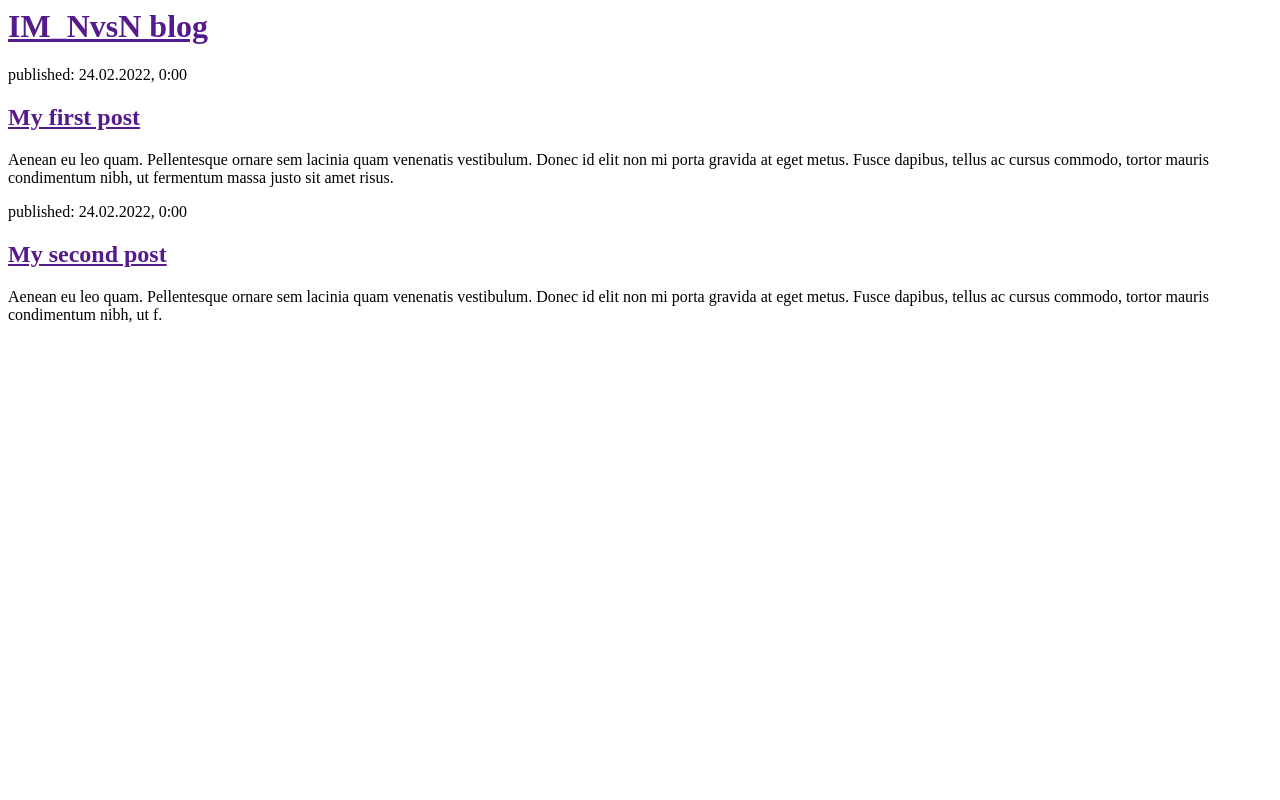
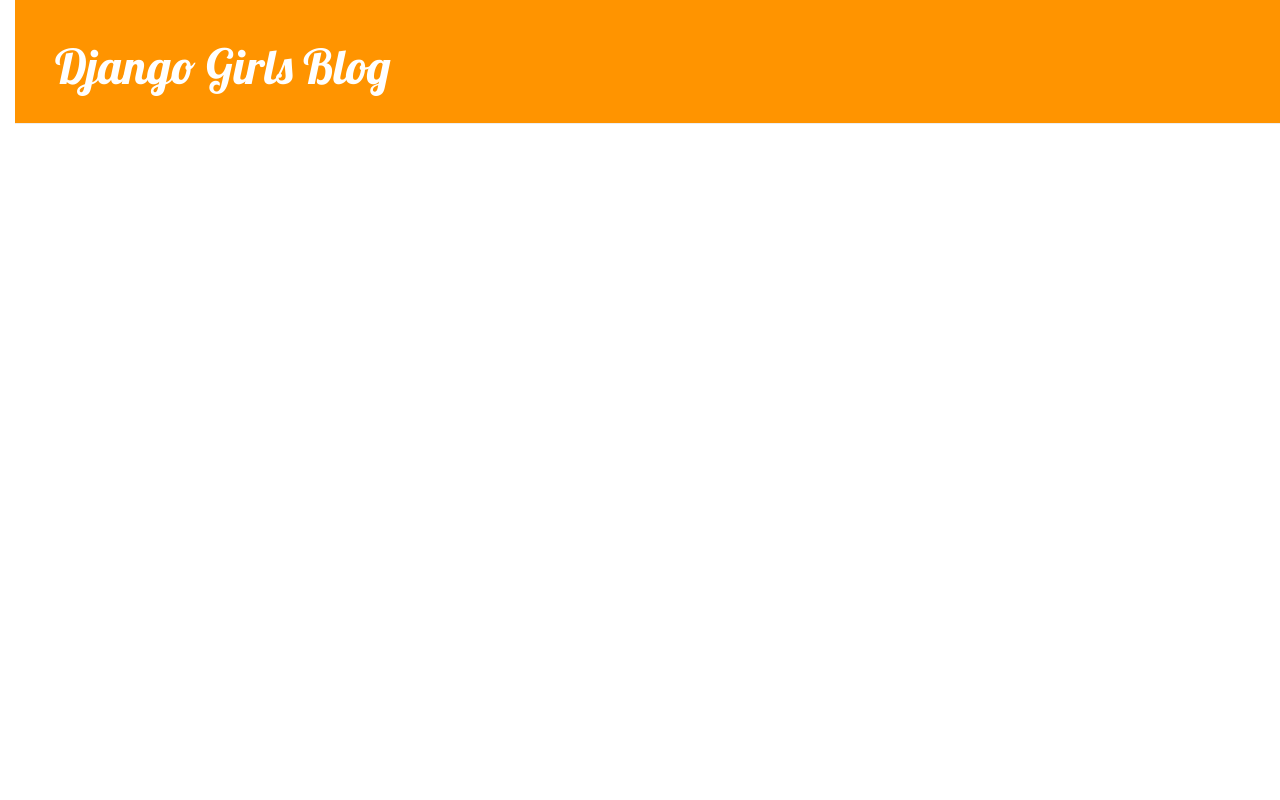
Before and after one commit to sr0020/first-blog, a Django app: page / in a window 1280 px wide. Run offline with Django 3.2, Linux system fonts and the light colour scheme; data comes from the database, SQL or seed files in the repository; some libraries are stand-ins or nearby versions.

Commit message:
Added view and template for detailed blog post as well as CSS for the site.

```diff
--- /dev/null
+++ b/mysite/blog/static/css/blog.css
@@ -0,0 +1,59 @@
+h1 a {
+    color: #FCA205;
+}
+
+body {
+    padding-left: 15px;
+}
+
+h1 a {
+    color: #FCA205;
+    font-family: 'Lobster';
+}
+
+.page-header {
+    background-color: #ff9400;
+    margin-top: 0;
+    padding: 20px 20px 20px 40px;
+}
+
+.page-header h1, .page-header h1 a, .page-header h1 a:visited, .page-header h1 a:active {
+    color: #ffffff;
+    font-size: 36pt;
+    text-decoration: none;
+}
+
+.content {
+    margin-left: 40px;
+}
+
+h1, h2, h3, h4 {
+    font-family: 'Lobster', cursive;
+}
+
+.date {
+    color: #828282;
+}
+
+.save {
+    float: right;
+}
+
+.post-form textarea, .post-form input {
+    width: 100%;
+}
+
+.top-menu, .top-menu:hover, .top-menu:visited {
+    color: #ffffff;
+    float: right;
+    font-size: 26pt;
+    margin-right: 20px;
+}
+
+.post {
+    margin-bottom: 70px;
+}
+
+.post h1 a, .post h1 a:visited {
+    color: #000000;
+}
--- /dev/null
+++ b/mysite/blog/templates/blog/base.html
@@ -0,0 +1,23 @@
+{% load static %}
+<html>
+    <head>
+        <title>Django Girls blog</title>
+        <link rel="stylesheet" href="//maxcdn.bootstrapcdn.com/bootstrap/3.2.0/css/bootstrap.min.css">
+        <link rel="stylesheet" href="//maxcdn.bootstrapcdn.com/bootstrap/3.2.0/css/bootstrap-theme.min.css">
+        <link href='//fonts.googleapis.com/css?family=Lobster&subset=latin,latin-ext' rel='stylesheet' type='text/css'>
+        <link rel="stylesheet" href="{% static 'css/blog.css' %}">
+    </head>
+    <body>
+        <div class="page-header">
+            <h1><a href="/">Django Girls Blog</a></h1>
+        </div>
+        <div class="content container">
+            <div class="row">
+                <div class="col-md-8">
+                {% block content %}
+                {% endblock %}
+                </div>
+            </div>
+        </div>
+    </body>
+</html>
--- a/mysite/blog/templates/blog/post_list.html
+++ b/mysite/blog/templates/blog/post_list.html
@@ -1,30 +1,13 @@
-<html>
-    <head>
-        <title>IM_NvsN blog</title>
-    </head>
-    <body>
-        <div>
-            <h1><a href="">IM_NvsN blog</a></h1>
+{% extends 'blog/base.html' %}
+
+{% block content %}
+    {% for post in posts %}
+        <div class="post">
+            <div class="date">
+                {{ post.published_date }}
+            </div>
+            <h1><a href="{% url 'post_detail' pk=post.pk %}">{{ post.title }}</a></h1>
+            <p>{{ post.text|linebreaksbr }}</p>
         </div>
-
-        <div>
-            <p>published: 24.02.2022, 0:00</p>
-            <h2><a href="">My first post</a></h2>
-            <p>Aenean eu leo quam. Pellentesque ornare sem lacinia quam venenatis vestibulum. Donec id elit non mi porta gravida at eget metus. Fusce dapibus, tellus ac cursus commodo, tortor mauris condimentum nibh, ut fermentum massa justo sit amet risus.</p>
-        </div>
-
-        <div>
-            <p>published: 24.02.2022, 0:00</p>
-            <h2><a href="">My second post</a></h2>
-            <p>Aenean eu leo quam. Pellentesque ornare sem lacinia quam venenatis vestibulum. Donec id elit non mi porta gravida at eget metus. Fusce dapibus, tellus ac cursus commodo, tortor mauris condimentum nibh, ut f.</p>
-        </div>
-
-        {% for post in posts %}
-        <div>
-            <p>published: {{    post.published_date     }}</p>
-            <h2><a href="">{{   post.title  }}</a></h2>
-            <p>{{   post.text|linebreaksbr  }}</p>
-        </div>
-        {% endfor %}
-    </body>
-</html>
+    {% endfor %}
+{% endblock %}
--- a/mysite/blog/urls.py
+++ b/mysite/blog/urls.py
@@ -3,4 +3,5 @@
 
 urlpatterns = [
     path('', views.post_list, name='post_list'),
+    path('post/<int:pk>/', views.post_detail, name='post_detail'),
 ]
--- a/mysite/blog/views.py
+++ b/mysite/blog/views.py
@@ -1,8 +1,13 @@
 from django.shortcuts import render
 from django.utils import timezone
 from .models import Post
+from django.shortcuts import render, get_object_or_404
 
 # Create your views here.
 def post_list(request):
     posts = Post.objects.filter(published_date__lte=timezone.now()).order_by('published_date')
     return render(request, 'blog/post_list.html', {'posts' : posts})
+
+def post_detail(request, pk):
+    post = get_object_or_404(Post, pk=pk)
+    return render(request, 'blog/post_detail.html', {'post': post})
```
Also changed, not shown: mysite/blog/templates/blog/post_detail.html (added, +13 -0 lines).
